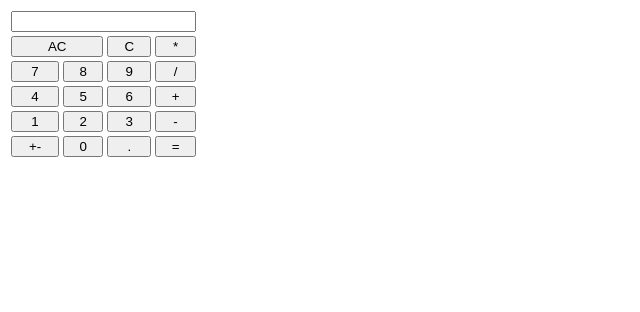
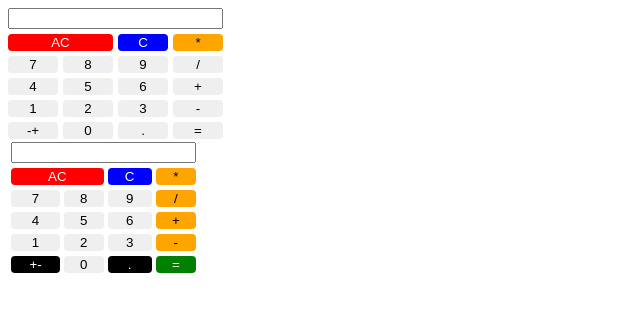
Before and after one commit to caanannisa/calculator_html, a plain HTML site: page index.html in a window 1280 px wide. Shown: the whole page, without its empty margins (0-640 px from the left). Drawn offline with Linux system fonts and the light colour scheme.

Commit message:
2 cara tambah cara grid

```diff
--- a/index.html
+++ b/index.html
@@ -4,24 +4,86 @@
     <title>Document</title>
   </head>
   <style>
+    .grid-container {
+      display: grid;
+      grid-gap: 5px;
+      grid-template-columns: 50px 50px 50px 50px;
+    }
+
+    input {
+      grid-column: 1 / span 4;
+    }
+
+    .red {
+      grid-column: 1 / span 2;
+    }
+
     button {
       width: 100%;
+      border: none;
+      border-radius: 4px;
+    }
+
+    .red {
+      background-color: red;
+      color: white;
+    }
+
+    .blue {
+      background-color: blue;
+      color: white;
+    }
+
+    .orange {
+      background-color: orange;
+    }
+
+    .green {
+      background-color: green;
+      color: white;
+    }
+
+    .black {
+      background-color: black;
+      color: white;
     }
   </style>
   <body>
+    <div class="grid-container">
+      <input type="text" name="display" />
+      <button class="red">AC</button>
+      <button class="blue">C</button>
+      <button class="orange">*</button>
+      <button>7</button>
+      <button>8</button>
+      <button>9</button>
+      <button>/</button>
+      <button>4</button>
+      <button>5</button>
+      <button>6</button>
+      <button>+</button>
+      <button>1</button>
+      <button>2</button>
+      <button>3</button>
+      <button>-</button>
+      <button>-+</button>
+      <button>0</button>
+      <button>.</button>
+      <button>=</button>
+    </div>
     <table>
       <tr>
         <th colspan="4"><input type="text" name="display" /></th>
       </tr>
       <tr>
         <td colspan="2">
-          <button>AC</button>
+          <button class="red">AC</button>
         </td>
         <td>
-          <button>C</button>
+          <button class="blue">C</button>
         </td>
         <td>
-          <button>*</button>
+          <button class="orange">*</button>
         </td>
       </tr>
       <tr>
@@ -35,7 +97,7 @@
           <button>9</button>
         </td>
         <td>
-          <button>/</button>
+          <button class="orange">/</button>
         </td>
       </tr>
       <tr>
@@ -49,7 +111,7 @@
           <button>6</button>
         </td>
         <td>
-          <button>+</button>
+          <button class="orange">+</button>
         </td>
       </tr>
       <tr>
@@ -63,21 +125,21 @@
           <button>3</button>
         </td>
         <td>
-          <button>-</button>
+          <button class="orange">-</button>
         </td>
       </tr>
       <tr>
         <td>
-          <button>+-</button>
+          <button class="black">+-</button>
         </td>
         <td>
           <button>0</button>
         </td>
         <td>
-          <button>.</button>
+          <button class="black">.</button>
         </td>
         <td>
-          <button>=</button>
+          <button class="green">=</button>
         </td>
       </tr>
     </table>
```
